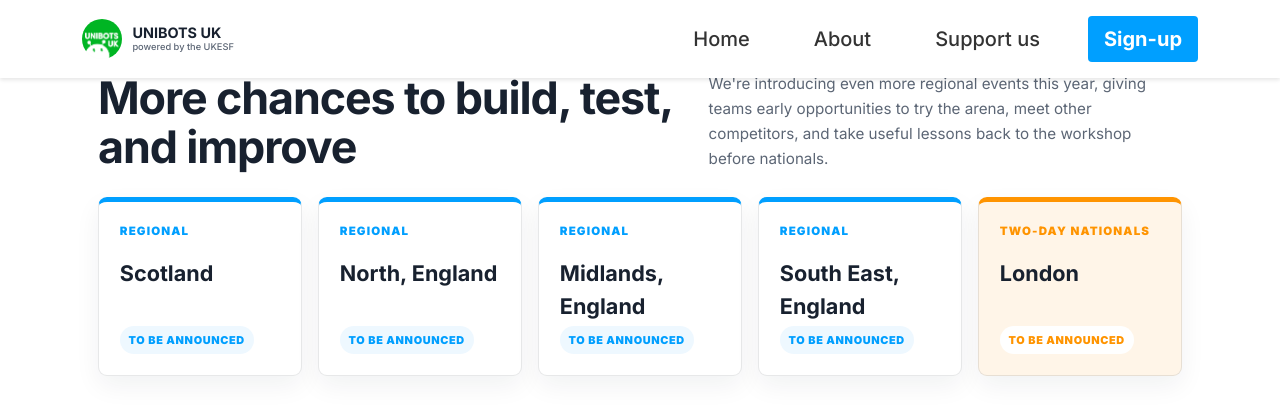
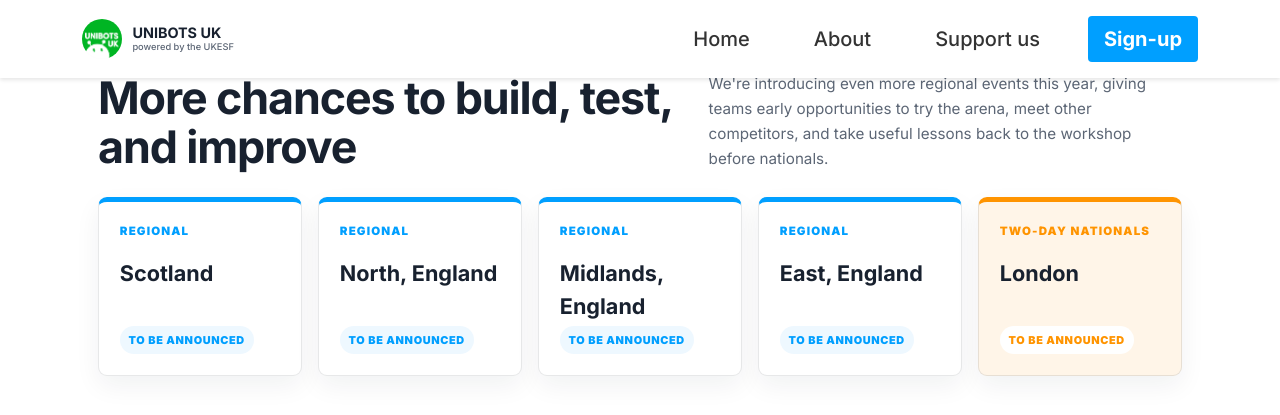
Before and after one commit to momopmoXZ/new_website, a Jekyll site: the page built from index.md, in a window 1280 px wide and 900 px high, scrolled down 802 px, cut to the strip 0-416 px from the top of the window. Built offline with Jekyll 4.4.1, drawn with Linux system fonts in a browser that asks for light colours.

Commit message:
Fix location of regional

```diff
--- a/_includes/home.html
+++ b/_includes/home.html
@@ -67,7 +67,7 @@
 			</article>
 			<article class="home-event-card home-event-card">
 				<p class="home-event-card__type">Regional</p>
-				<h3>South East, England</h3>
+				<h3>East, England</h3>
 				<!-- <p class="home-event-card__date">To be announced</p> -->
 				<!-- <p>Hosted at the University of Cambridge.</p> -->
 				<span class="home-event-card__status">To be announced</span>
```
